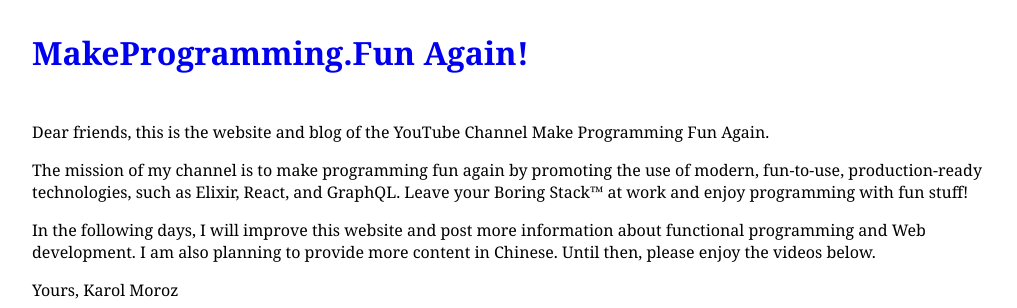
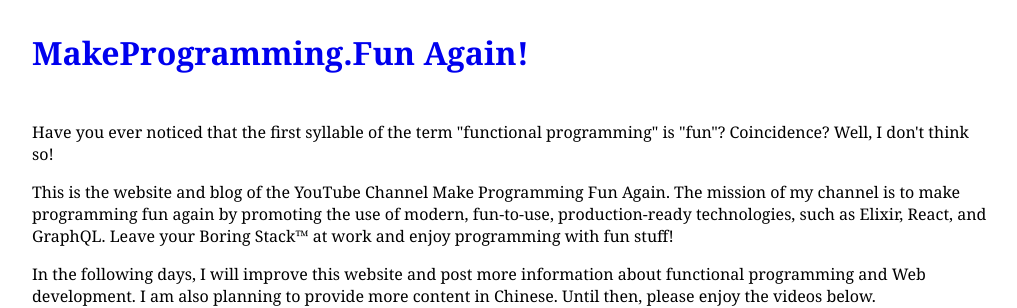
Before and after one commit to moroz/makeprogramming_fun, a Gatsby site: page / in a window 1280 px wide. Shown: the top 308 px of the page, without its empty margins (128-1145 px from the left). Built offline with nearby package versions, Linux system fonts and the light colour scheme; Gatsby itself is replaced by a stand-in of ours.

Commit message:
Update home page

```diff
--- a/src/pages/index.js
+++ b/src/pages/index.js
@@ -7,14 +7,15 @@
   <Layout>
     <SEO title="Home" />
     <p>
-      Dear friends, this is the website and blog of the YouTube Channel Make
-      Programming Fun Again.
+      Have you ever noticed that the first syllable of the term "functional
+      programming" is "fun"? Coincidence? Well, I don't think so!
     </p>
     <p>
-      The mission of my channel is to make programming fun again by promoting
-      the use of modern, fun-to-use, production-ready technologies, such as
-      Elixir, React, and GraphQL. Leave your Boring Stack&trade; at work and
-      enjoy programming with fun stuff!
+      This is the website and blog of the YouTube Channel Make Programming Fun
+      Again. The mission of my channel is to make programming fun again by
+      promoting the use of modern, fun-to-use, production-ready technologies,
+      such as Elixir, React, and GraphQL. Leave your Boring Stack&trade; at work
+      and enjoy programming with fun stuff!
     </p>
     <p>
       In the following days, I will improve this website and post more
```
